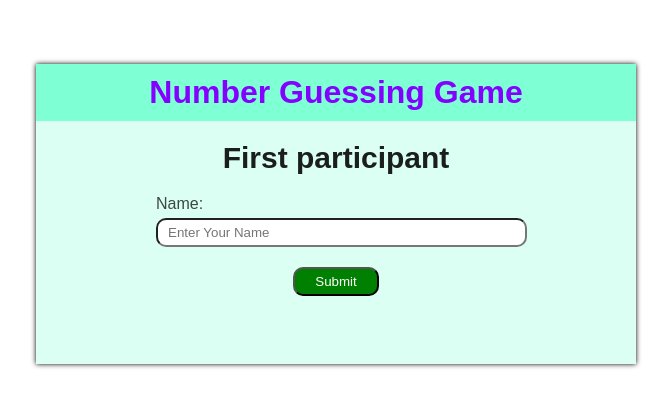
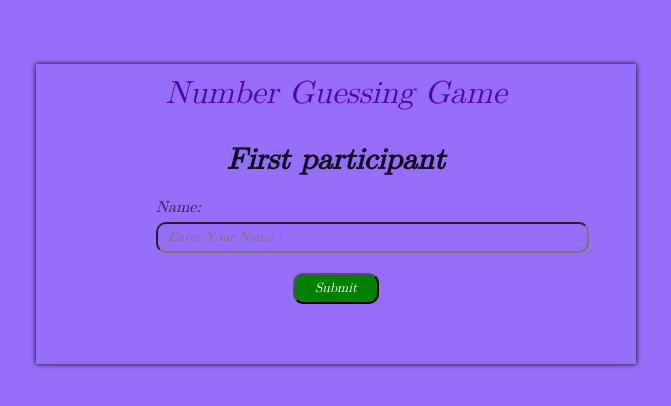
Before and after one commit to PRX1TT1LOL/Guessing-Game, a plain HTML site: page index.html in a window 1280 px wide. Shown: the part 186-592 px from the top of the page, without its empty margins (304-975 px from the left). Drawn offline with Linux system fonts and the light colour scheme.

Commit message:
updated design
everything is purple
dark-purple-#5500b4
light-purple-#966efa

```diff
--- a/css/style.css
+++ b/css/style.css
@@ -1,12 +1,15 @@
 *{
     margin: 0;
     padding: 0;
-    font-family: Arial, Helvetica, sans-serif;
+    font-family: Latin Modern Math, Arial, Helvetica, sans-serif;
+    font-style: italic;
+    font-weight: 100;
+    background-color: #966efa;
 }
 .UI{
     width: 600px;
     height: 300px;
-    background-color: rgba(127, 255, 212, 0.281);
+    background-color: #966efa;
     position: absolute;
     top: 50%;
     left: 50%;
@@ -16,8 +19,8 @@
 }
 .Heading{
     padding: 10px;
-    color: rgb(132, 0, 255);
-    background-color: aquamarine;
+    color: #5500b4;
+    background-color: #966efa;
 }
 .player{
     font-size: 30px;
```
